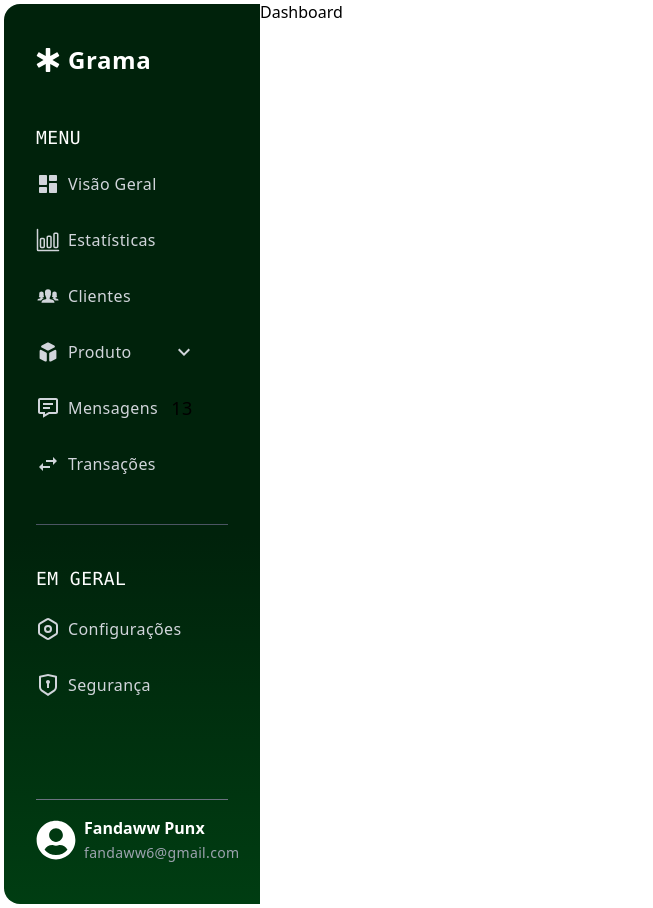
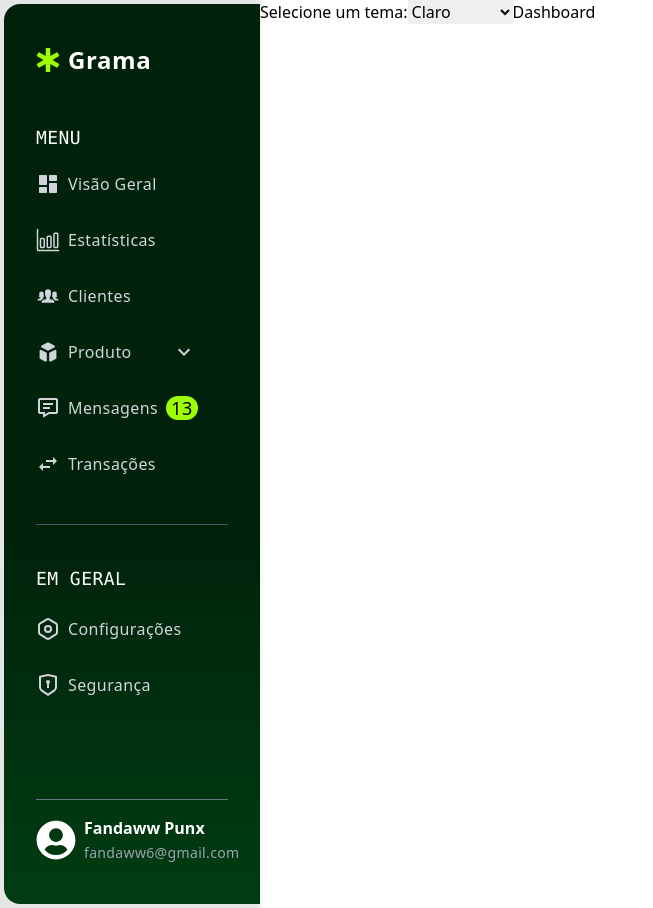
Before and after one commit to capaolab/grama, a Next.js app in the folder grama/: page /dashboard in a window 1280 px wide. Shown: the whole page, without its empty margins (0-653 px from the left). Built offline with nearby package versions, Linux system fonts and the light colour scheme.

Commit message:
refact: changing theme structure to global css variables

```diff
--- a/grama/src/app/dashboard/layout.jsx
+++ b/grama/src/app/dashboard/layout.jsx
@@ -1,10 +1,32 @@
+'use client'
+
 import SideBar from "@/components/SideBar";
+import useChangeTheme from "@/hooks/useChangeTheme";
+import { useEffect, useState } from "react";
 
 export default function DashboardLayout({ children }) {
+  const [loading, setLoading] = useState(true);
+  const { changeTheme } = useChangeTheme();
+
+  useEffect(() => {
+    const theme = localStorage.getItem('theme');
+    if (theme) {
+      changeTheme(theme);
+    }
+
+    setLoading(false);
+  }, []);
+
   return (
     <div className="flex">
-      <SideBar />
-      {children}
+      {loading ? (
+        <div></div>
+      ) : (
+        <>
+          <SideBar />
+          {children}
+        </>
+      )}
     </div>
   );
 }
--- a/grama/src/app/dashboard/page.jsx
+++ b/grama/src/app/dashboard/page.jsx
@@ -1,6 +1,9 @@
+import SelectTheme from "@/components/SelectTheme";
+
 function Dashboard() {
   return (
     <div className="bg-white flex h-screen w-full">
+      <SelectTheme />
       Dashboard
     </div>
   )
--- a/grama/src/app/globals.css
+++ b/grama/src/app/globals.css
@@ -1,6 +1,16 @@
 @tailwind base;
 @tailwind components;
 @tailwind utilities;
+
+:root {
+  --primary-color: #ffffff;
+  --secondary-color: #9dff00;
+  --bg-sidebar: linear-gradient(0deg, rgba(0, 61, 18, 1) 0%, rgba(0, 34, 11, 1) 41%);
+  --text-color: #ffffff;
+  --text-hover: #d1d5db;
+  --text-sidebar: #d1d5db;
+  --text-hover-sidebar: #ffffff;
+}
 
 @layer base {
 
@@ -73,7 +83,7 @@
     *
     */
   .navBar-link {
-        @apply relative py-2 text-lg text-gray-300 flex items-center gap-2
+    @apply relative py-2 text-lg text-[var(--text-sidebar)] flex items-center gap-2
   }
 
   /* OTHERS
@@ -84,10 +94,3 @@
   }
 
 }
-
-@layer utilities {
-    .primary-gradient {
-        background: rgb(0, 61, 18);
-        background: linear-gradient(0deg, rgba(0, 61, 18, 1) 0%, rgba(0, 34, 11, 1) 41%);
-    }
-}
--- a/grama/src/app/layout.jsx
+++ b/grama/src/app/layout.jsx
@@ -1,4 +1,3 @@
-import ThemeProvider from "@/contexts/ThemeContext";
 import "./globals.css";
 
 export const metadata = {
@@ -10,9 +9,7 @@ export default function RootLayout({ children }) {
   return (
     <html lang="en">
       <body className="w-full h-full">
-        <ThemeProvider>
-          {children}
-        </ThemeProvider>
+        {children}
       </body>
     </html>
   );
--- /dev/null
+++ b/grama/src/components/SelectTheme.jsx
@@ -0,0 +1,24 @@
+'use client'
+
+import useChangeTheme from "@/hooks/useChangeTheme";
+
+function SelectTheme() {
+  const { changeTheme } = useChangeTheme();
+
+  return (
+    <div>
+      <label htmlFor="theme">Selecione um tema:</label>
+      <select
+        id="theme"
+        onChange={(e) => changeTheme(e.target.value)}
+      >
+        <option value='light'>Claro</option>
+        <option value='dark'>escuro</option>
+        <option value='primary'>Primário</option>
+        <option value='secondary'>Secundário</option>
+      </select>
+    </div>
+  )
+}
+
+export default SelectTheme;
--- a/grama/src/components/SideBar.jsx
+++ b/grama/src/components/SideBar.jsx
@@ -9,116 +9,115 @@ import { HiCube } from "react-icons/hi";
 import { BiMessageDetail } from "react-icons/bi";
 import { MdSwapHoriz, MdOutlineKeyboardArrowDown } from "react-icons/md"
 import { TbSettings2 } from "react-icons/tb";
-import { useThemeContext } from "@/contexts/ThemeContext";
 
 function SideBar() {
-  const [theme] = useThemeContext();
 
   return (
     <nav
-      className="relative flex flex-col min-h-[900px] max-h-screen ml-1 my-1 w-64 py-10 px-8 primary-gradient
-     text-white shrink-0 rounded-l-2xl trasition-effect"
+      className="relative flex flex-col min-h-[900px] max-h-screen ml-1 my-1 w-64 py-10 px-8 bg-[var(--bg-sidebar)]
+      text-[var(--text-color)] shrink-0 shadow-[-10px_1px_5px_10px_rgba(0,0,0,0.1)] rounded-l-2xl trasition-effect"
+      style={{ background: "var(--bg-sidebar)" }}
     >
       <Link href='#' className="flex items-center gap-2">
-        <FaStarOfLife className={`text-2xl text-${theme.secondary}`} />
+        < FaStarOfLife className="text-2xl text-[var(--secondary-color)]" />
         <h3 className="font-semibold">Grama</h3>
-      </Link>
+      </Link >
       <h3 className="block font-mono text-lg mt-12">MENU</h3>
       <li className="list-none flex flex-col mt-3 gap-4">
         <ul>
-          <Link href="#" className={`navBar-link ${theme.sideBar.text} group`}>
+          <Link href="#" className="navBar-link group">
             <div
-              className={`absolute -left-8 w-[0.4rem] h-11 hidden group-hover:block bg-${theme.secondary} rounded-r-md`}
+              className="absolute -left-8 w-[0.4rem] h-11 hidden group-hover:block bg-[var(--secondary-color)] rounded-r-md"
             >
             </div>
-            <RiDashboardFill className={`text-2xl group-hover:text-${theme.secondary}`} />
-            <p className="group-hover:font-semibold">Visão Geral</p>
+            <RiDashboardFill className="text-2xl group-hover:text-[var(--secondary-color)]" />
+            <p className="group-hover:text-[var(--text-hover-sidebar)] group-hover:font-semibold">Visão Geral</p>
           </Link>
         </ul>
         <ul>
-          <Link href="#" className={`navBar-link ${theme.sideBar.text} group`}>
+          <Link href="#" className="navBar-link group">
             <div
-              className={`absolute -left-8 w-[0.4rem] h-11 hidden group-hover:block bg-${theme.secondary} rounded-r-md`}
+              className="absolute -left-8 w-[0.4rem] h-11 hidden group-hover:block bg-[var(--secondary-color)] rounded-r-md"
             >
             </div>
-            <IoBarChartOutline className={`text-2xl group-hover:text-${theme.secondary}`} />
-            <p className="group-hover:font-semibold">Estatísticas</p>
+            <IoBarChartOutline className="text-2xl group-hover:text-[var(--secondary-color)]" />
+            <p className="group-hover:text-[var(--text-hover-sidebar)] group-hover:font-semibold">Estatísticas</p>
           </Link>
         </ul>
         <ul>
-          <Link href="#" className={`navBar-link ${theme.sideBar.text} group`}>
+          <Link href="#" className="navBar-link group">
             <div
-              className={`absolute -left-8 w-[0.4rem] h-11 hidden group-hover:block bg-${theme.secondary} rounded-r-md`}
+              className="absolute -left-8 w-[0.4rem] h-11 hidden group-hover:block bg-[var(--secondary-color)] rounded-r-md"
             >
             </div>
-            <IoIosPeople className={`text-2xl group-hover:text-${theme.secondary}`} />
-            <p className="group-hover:font-semibold">Clientes</p>
+            <IoIosPeople className="text-2xl group-hover:text-[var(--secondary-color)]" />
+            <p className="group-hover:text-[var(--text-hover-sidebar)] group-hover:font-semibold">Clientes</p>
           </Link>
         </ul>
         <ul>
-          <Link href="#" className={`navBar-link ${theme.sideBar.text} group`}>
+          <Link href="#" className="navBar-link group">
             <div
-              className={`absolute -left-8 w-[0.4rem] h-11 hidden group-hover:block bg-${theme.secondary} rounded-r-md`}
+              className="absolute -left-8 w-[0.4rem] h-11 hidden group-hover:block bg-[var(--secondary-color)] rounded-r-md"
             >
             </div>
-            <HiCube className={`text-2xl group-hover:text-${theme.secondary}`} />
-            <p className="group-hover:font-semibold">Produto</p>
-            <MdOutlineKeyboardArrowDown className="text-2xl ml-8 group-hover:text-secondary-1" />
+            <HiCube className="text-2xl group-hover:text-[var(--secondary-color)]" />
+            <p className="group-hover:text-[var(--text-hover-sidebar)] group-hover:font-semibold">Produto</p>
+            <MdOutlineKeyboardArrowDown className="text-2xl ml-8 group-hover:text-[var(--secondary-color)]" />
           </Link>
         </ul>
         <ul>
-          <Link href="#" className={`navBar-link ${theme.sideBar.text} group`}>
+          <Link href="#" className="navBar-link group">
             <div
-              className={`absolute -left-8 w-[0.4rem] h-11 hidden group-hover:block bg-${theme.secondary} rounded-r-md`}
+              className="absolute -left-8 w-[0.4rem] h-11 hidden group-hover:block bg-[var(--secondary-color)] rounded-r-md"
             >
             </div>
-            <BiMessageDetail className={`text-2xl group-hover:text-${theme.secondary}`} />
-            <p className="group-hover:font-semibold">Mensagens</p>
-            <div className={`w-8 h-6 bg-${theme.secondary} text-black rounded-full flex justify-center items-center`}>13</div>
+            <BiMessageDetail className="text-2xl group-hover:text-[var(--secondary-color)]" />
+            <p className="group-hover:text-[var(--text-hover-sidebar)] group-hover:font-semibold">Mensagens</p>
+            <div className="w-8 h-6 bg-[var(--secondary-color)] text-black rounded-full flex justify-center items-center">13</div>
           </Link>
         </ul>
         <ul>
-          <Link href="#" className={`navBar-link ${theme.sideBar.text} group`}>
+          <Link href="#" className="navBar-link group">
             <div
-              className={`absolute -left-8 w-[0.4rem] h-11 hidden group-hover:block bg-${theme.secondary} rounded-r-md`}
+              className="absolute -left-8 w-[0.4rem] h-11 hidden group-hover:block bg-[var(--secondary-color)] rounded-r-md"
             >
             </div>
-            <MdSwapHoriz className={`text-2xl group-hover:text-${theme.secondary}`} />
-            <p className="group-hover:font-semibold">Transações</p>
+            <MdSwapHoriz className="text-2xl group-hover:text-[var(--secondary-color)]" />
+            <p className="group-hover:text-[var(--text-hover-sidebar)] group-hover:font-semibold">Transações</p>
           </Link>
         </ul>
         <hr className="my-6 border-gray-600" />
         <h3 className="block font-mono text-lg ">EM GERAL</h3>
         <ul>
-          <Link href="#" className={`navBar-link ${theme.sideBar.text} group`}>
+          <Link href="#" className="navBar-link group">
             <div
-              className={`absolute -left-8 w-[0.4rem] h-11 hidden group-hover:block bg-${theme.secondary} rounded-r-md`}
+              className="absolute -left-8 w-[0.4rem] h-11 hidden group-hover:block bg-[var(--secondary-color)] rounded-r-md"
             >
             </div>
-            <TbSettings2 className={`text-2xl group-hover:text-${theme.secondary}`} />
-            <p className="group-hover:font-semibold">Configurações</p>
+            <TbSettings2 className="text-2xl group-hover:text-[var(--secondary-color)]" />
+            <p className="group-hover:text-[var(--text-hover-sidebar)] group-hover:font-semibold">Configurações</p>
           </Link>
         </ul>
         <ul>
-          <Link href="#" className={`navBar-link ${theme.sideBar.text} group`}>
+          <Link href="#" className="navBar-link group">
             <div
-              className={`absolute -left-8 w-[0.4rem] h-11 hidden group-hover:block bg-${theme.secondary} rounded-r-md`}
+              className="absolute -left-8 w-[0.4rem] h-11 hidden group-hover:block bg-[var(--secondary-color)] rounded-r-md"
             >
             </div>
-            <RiShieldKeyholeLine className={`text-2xl group-hover:text-${theme.secondary}`} />
-            <p className="group-hover:font-semibold">Segurança</p>
+            <RiShieldKeyholeLine className="text-2xl group-hover:text-[var(--secondary-color)]" />
+            <p className="group-hover:text-[var(--text-hover-sidebar)] group-hover:font-semibold">Segurança</p>
           </Link>
         </ul>
       </li>
       <hr className="mt-auto mb-4 border-gray-500" />
       <div className="flex items-center gap-2">
-        <FaUserCircle className="text-white text-[2.5rem] shrink-0" />
+        <FaUserCircle className="text-[var(--text-color)] text-[2.5rem] shrink-0" />
         <div>
           <h4 className="font-semibold">Fandaww Punx</h4>
           <span className="text-sm text-gray-400">fandaww6@gmail.com</span>
         </div>
       </div>
-    </nav>
+    </nav >
   )
 }
 
--- a/grama/src/config/themes.json
+++ b/grama/src/config/themes.json
@@ -1,12 +1,47 @@
 {
   "theme": {
-    "base": {
+    "primary": {
+      "primary": "#ffffff",
+      "secondary": "#9dff00",
+      "text": "#ffffff",
+      "text-hover": "#9dff00",
+      "sideBar": {
+        "background": "linear-gradient(0deg, rgba(0, 61, 18, 1) 0%, rgba(0, 34, 11, 1) 41%)",
+        "text": "#d1d5db",
+        "text-hover": "#ffffff"
+      }
+    },
+    "light": {
+      "primary": "#ffffff",
+      "secondary": "#9dff00",
+      "text": "black",
+      "text-hover": "#9dff00",
+      "sideBar": {
+        "background": "#ffffff",
+        "text": "black",
+        "text-hover": "black"
+      }
+    },
+    "dark": {
       "primary": "#000000",
-      "secondary": "secondary-1",
-      "text": "text-white",
+      "secondary": "#9dff00",
+      "text": "white",
+      "text-hover": "#9dff00",
       "sideBar": {
-        "background": "bg-primary-gradient",
-        "text": "text-gray-300"
+        "background": "#0d0d0d",
+        "text": "#d1d5db",
+        "text-hover": "#ffffff"
+      }
+    },
+    "secondary": {
+      "primary": "#ffffff",
+      "secondary": "#9dff00",
+      "text": "#ffffff",
+      "text-hover": "#9dff00",
+      "sideBar": {
+        "background": "linear-gradient(0deg, rgba(0,129,255,1) 0%, rgba(38,0,255,1) 100%)",
+        "text": "#d1d5db",
+        "text-hover": "#ffffff"
       }
     }
   }
--- a/grama/src/contexts/ThemeContext.jsx
+++ /dev/null
@@ -1,25 +0,0 @@
-'use client'
-
-import { useState, createContext, useContext } from "react";
-import themes from '../config/themes.json';
-
-const ThemeContext = createContext();
-export default function ThemeProvider({ children }) {
-  const [theme, setTheme] = useState(themes.theme.base);
-
-  return (
-    <ThemeContext.Provider value={[theme, setTheme]}>
-      {children}
-    </ThemeContext.Provider>
-  )
-}
-
-export const useThemeContext = () => {
-  const context = useContext(ThemeContext);
-
-  if (typeof context === 'undefined') {
-    throw new Error('You have to use useThemeContext inside <ThemeProvider />');
-  }
-
-  return [...context];
-};
--- /dev/null
+++ b/grama/src/hooks/useChangeTheme.jsx
@@ -0,0 +1,18 @@
+"use client"
+
+import themeData from '../config/themes.json';
+function useChangeTheme() {
+  const changeTheme = (theme) => {
+    localStorage.setItem('theme', theme);
+    const root = document.documentElement;
+    root.style.setProperty('--primary-color', themeData.theme[theme].primary);
+    root.style.setProperty('--secondary-color', themeData.theme[theme].secondary);
+    root.style.setProperty('--bg-sidebar', themeData.theme[theme].sideBar.background);
+    root.style.setProperty('--text-color', themeData.theme[theme].text);
+    root.style.setProperty('--text-sidebar', themeData.theme[theme].sideBar.text);
+    root.style.setProperty('--text-hover', themeData.theme[theme]['text-hover']);
+    root.style.setProperty('--text-hover-sidebar', themeData.theme[theme].sideBar['text-hover']);
+  }
+  return { changeTheme }
+}
+export default useChangeTheme;
```
Lines whose indentation alone changed are shown as unchanged.
